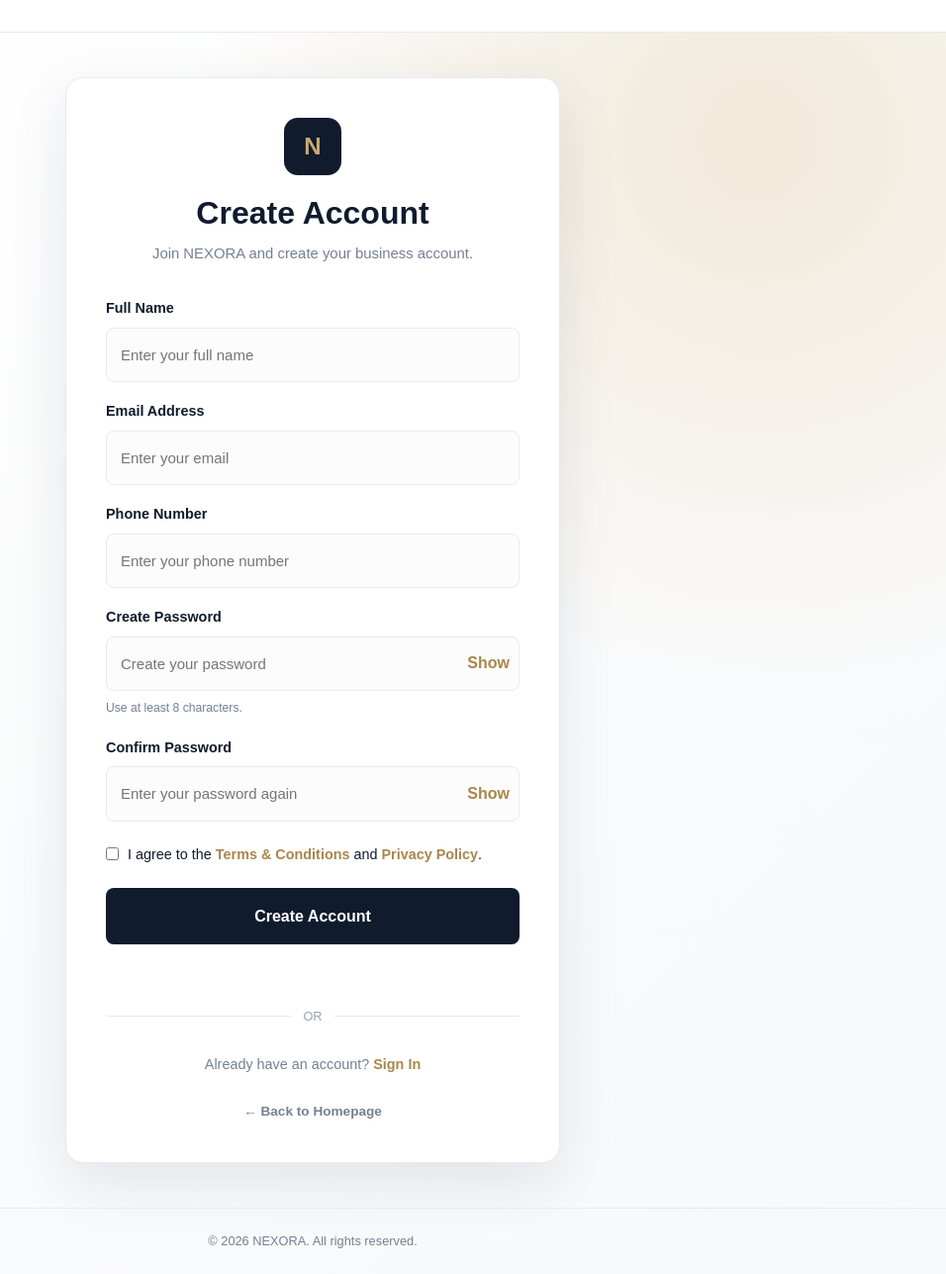
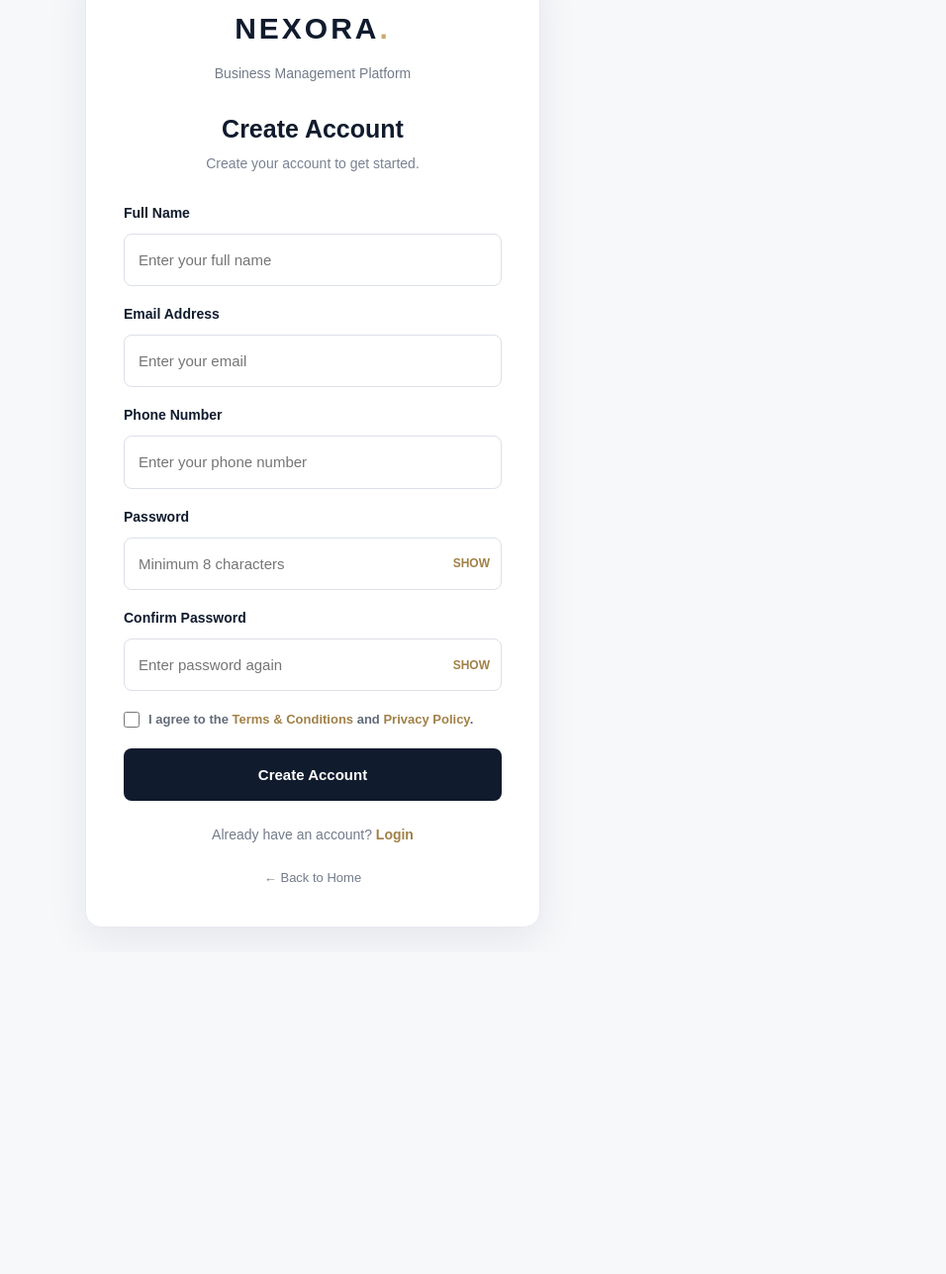
Before and after one commit to nmd216129-coder/NEXORA-BUSINESS-WEBSITE, a plain HTML site: page register.html in a window 1280 px wide. Shown: the part 61-1348 px from the top of the page at 99% size, without its empty margins (324-1280 px from the left). After the commit the page ends 1023 px from the top, so only its background shows below. Drawn offline with Linux system fonts and the light colour scheme.

Commit message:
Update register.html

```diff
--- a/register.html
+++ b/register.html
@@ -4,10 +4,8 @@
 <head>
   <meta charset="UTF-8">
   <meta name="viewport" content="width=device-width, initial-scale=1.0">
-
-  <title>Create Account | NEXORA Premium</title>
-  <meta name="description" content="Create your secure NEXORA business account.">
-  <meta name="theme-color" content="#101b2d">
+  <meta name="description" content="Create your NEXORA account.">
+  <title>Create Account | NEXORA</title>
 
   <link rel="stylesheet" href="style.css">
 
@@ -17,101 +15,87 @@
     }
 
     body {
+      margin: 0;
       min-height: 100vh;
-      margin: 0;
-      background:
-        radial-gradient(circle at 85% 15%, #f1e9d9 0, transparent 35%),
-        linear-gradient(135deg, #ffffff, #f7f8fa);
+      background: #f7f8fa;
+      color: #101b2d;
+      font-family: Arial, sans-serif;
       display: flex;
-      flex-direction: column;
-      font-family: Arial, sans-serif;
+      align-items: center;
+      justify-content: center;
+      padding: 25px 15px;
     }
 
-    .register-header {
-      padding: 22px 5%;
-      border-bottom: 1px solid #e7eaf0;
-      background: #ffffff;
+    .register-container {
+      width: 100%;
+      max-width: 460px;
+      background: #fff;
+      padding: 38px;
+      border: 1px solid #e8eaf0;
+      border-radius: 16px;
+      box-shadow: 0 12px 40px rgba(16, 27, 45, 0.08);
     }
 
-    .register-header .logo {
-      font-size: 1.8rem;
-      text-decoration: none;
-      font-weight: 800;
-      color: #101b2d;
+    .brand {
+      text-align: center;
+      margin-bottom: 28px;
     }
 
-    .register-header .logo span {
+    .brand a {
+      color: #101b2d;
+      font-size: 30px;
+      font-weight: 800;
+      letter-spacing: 3px;
+      text-decoration: none;
+    }
+
+    .brand span {
       color: #c9a96e;
     }
 
-    .register-main {
-      flex: 1;
-      display: grid;
-      place-items: center;
-      padding: 45px 18px;
+    .brand p {
+      color: #737b89;
+      font-size: 14px;
+      margin-top: 9px;
     }
 
-    .register-card {
-      width: 100%;
-      max-width: 500px;
-      background: #ffffff;
-      padding: 40px;
-      border: 1px solid #e7eaf0;
-      border-radius: 18px;
-      box-shadow: 0 20px 60px rgba(16,27,45,.10);
+    h1 {
+      font-size: 25px;
+      margin: 0 0 8px;
+      text-align: center;
     }
 
-    .register-brand {
+    .subtitle {
+      color: #7a8290;
+      font-size: 14px;
       text-align: center;
-      margin-bottom: 30px;
+      margin-bottom: 26px;
     }
 
-    .brand-mark {
-      width: 58px;
-      height: 58px;
-      display: grid;
-      place-items: center;
-      margin: 0 auto 18px;
-      background: #101b2d;
-      color: #c9a96e;
-      font-size: 1.5rem;
-      font-weight: 900;
-      border-radius: 14px;
+    .form-group {
+      margin-bottom: 17px;
     }
 
-    .register-brand h1 {
-      color: #101b2d;
-      font-size: 2rem;
-      margin-bottom: 9px;
+    label {
+      display: block;
+      font-size: 14px;
+      font-weight: 600;
+      margin-bottom: 8px;
     }
 
-    .register-brand p {
-      color: #748094;
-      font-size: .93rem;
+    input {
+      width: 100%;
+      padding: 13px 14px;
+      border: 1px solid #dce0e7;
+      border-radius: 8px;
+      outline: none;
+      font-size: 15px;
+      background: #fff;
     }
 
-    .register-form label {
-      display: block;
-      margin: 17px 0 7px;
-      color: #101b2d;
-      font-size: .9rem;
-      font-weight: 700;
-    }
-
-    .register-form input:not([type="checkbox"]) {
-      width: 100%;
-      padding: 14px;
-      border: 1px solid #e7eaf0;
-      border-radius: 8px;
-      outline: none;
-      color: #101b2d;
-      background: #fcfcfd;
-      font-size: 15px;
-    }
-
-    .register-form input:focus {
+    input:focus {
       border-color: #c9a96e;
-      box-shadow: 0 0 0 3px rgba(201,169,110,.12);
+      box-shadow: 0 0 0 3px rgba(201, 169, 110, 0.13);
     }
 
     .password-wrap {
@@ -119,131 +103,108 @@
     }
 
     .password-wrap input {
-      padding-right: 75px !important;
+      padding-right: 65px;
     }
 
-    .show-password {
+    .toggle-password {
       position: absolute;
-      right: 10px;
+      right: 12px;
       top: 50%;
       transform: translateY(-50%);
-      border: 0;
-      background: transparent;
-      color: #a8874c;
+      border: none;
+      background: none;
+      color: #a18148;
+      cursor: pointer;
+      font-size: 12px;
+      font-weight: 700;
+    }
+
+    .terms {
+      display: flex;
+      align-items: flex-start;
+      gap: 9px;
+      margin: 19px 0;
+      font-size: 13px;
+      color: #626b79;
+      line-height: 1.5;
+    }
+
+    .terms input {
+      width: 16px;
+      height: 16px;
+      margin-top: 2px;
+      flex-shrink: 0;
+    }
+
+    .terms a,
+    .login-link a {
+      color: #a18148;
+      font-weight: 600;
+      text-decoration: none;
+    }
+
+    .submit-btn {
+      width: 100%;
+      padding: 14px;
+      border: none;
+      border-radius: 8px;
+      background: #101b2d;
+      color: white;
+      font-size: 15px;
       font-weight: 700;
       cursor: pointer;
     }
 
-    .password-help {
-      display: block;
-      margin-top: 7px;
-      color: #748094;
-      font-size: .76rem;
+    .submit-btn:hover {
+      background: #1d304b;
     }
 
-    .terms-row {
-      display: flex;
-      align-items: flex-start;
-      gap: 9px;
-      margin: 22px 0;
-      color: #748094;
-      font-size: .83rem;
-      line-height: 1.6;
-    }
-
-    .terms-row input {
-      margin-top: 4px;
-      accent-color: #c9a96e;
-    }
-
-    .terms-row a {
-      color: #a8874c;
-      font-weight: 700;
-    }
-
-    .register-submit {
-      width: 100%;
-      border: 0;
-      padding: 15px;
-      border-radius: 8px;
-      background: #101b2d;
-      color: #ffffff;
-      font-weight: 700;
-      cursor: pointer;
-      transition: .3s;
-    }
-
-    .register-submit:hover {
-      background: #1b2b43;
-    }
-
-    .register-submit:disabled {
-      opacity: .65;
+    .submit-btn:disabled {
+      opacity: 0.6;
       cursor: not-allowed;
     }
 
-    .register-status {
-      margin-top: 15px;
-      min-height: 22px;
-      font-size: .85rem;
-      text-align: center;
+    #statusMessage {
+      display: none;
+      padding: 12px;
+      border-radius: 7px;
+      font-size: 13px;
       line-height: 1.5;
+      margin-bottom: 16px;
       overflow-wrap: anywhere;
     }
 
-    .register-divider {
-      display: flex;
-      align-items: center;
-      gap: 12px;
-      margin: 25px 0;
-      color: #9aa3b1;
-      font-size: .8rem;
+    #statusMessage.success {
+      display: block;
+      background: #eaf7ee;
+      color: #176b35;
     }
 
-    .register-divider::before,
-    .register-divider::after {
-      content: "";
-      height: 1px;
-      flex: 1;
-      background: #e7eaf0;
+    #statusMessage.error {
+      display: block;
+      background: #fff0f0;
+      color: #b42318;
     }
 
-    .login-text {
+    .login-link {
       text-align: center;
-      font-size: .9rem;
-      color: #748094;
-    }
-
-    .login-text a,
-    .back-home {
-      color: #a8874c;
-      font-weight: 700;
+      margin-top: 23px;
+      font-size: 14px;
+      color: #737b89;
     }
 
     .back-home {
       display: block;
       text-align: center;
-      margin-top: 24px;
-      color: #748094;
-      font-size: .85rem;
+      margin-top: 20px;
+      font-size: 13px;
+      color: #737b89;
       text-decoration: none;
     }
 
-    .register-footer {
-      text-align: center;
-      padding: 22px;
-      border-top: 1px solid #e7eaf0;
-      font-size: .8rem;
-      color: #748094;
-    }
-
-    @media(max-width: 480px) {
-      .register-card {
-        padding: 30px 22px;
-      }
-
-      .register-brand h1 {
-        font-size: 1.7rem;
+    @media (max-width: 480px) {
+      .register-container {
+        padding: 27px 20px;
       }
     }
   </style>
@@ -251,24 +212,21 @@
 
 <body>
 
-  <header class="register-header">
-    <a href="index.html" class="logo">
-      NEXORA<span>.</span>
-    </a>
-  </header>
+  <main class="register-container">
 
-  <main class="register-main">
+    <div class="brand">
+      <a href="index.html">NEXORA<span>.</span></a>
+      <p>Business Management Platform</p>
+    </div>
 
-    <section class="register-card">
+    <h1>Create Account</h1>
+    <p class="subtitle">Create your account to get started.</p>
 
-      <div class="register-brand">
-        <div class="brand-mark">N</div>
-        <h1>Create Account</h1>
-        <p>Join NEXORA and create your business account.</p>
-      </div>
+    <div id="statusMessage" role="status" aria-live="polite"></div>
 
-      <form class="register-form" id="registerForm">
+    <form id="registerForm">
 
+      <div class="form-group">
         <label for="fullName">Full Name</label>
         <input
           type="text"
@@ -278,282 +236,255 @@
           maxlength="80"
           required
         >
+      </div>
 
-        <label for="registerEmail">Email Address</label>
+      <div class="form-group">
+        <label for="email">Email Address</label>
         <input
           type="email"
-          id="registerEmail"
+          id="email"
           placeholder="Enter your email"
           autocomplete="email"
           required
         >
+      </div>
 
-        <label for="phoneNumber">Phone Number</label>
+      <div class="form-group">
+        <label for="phone">Phone Number</label>
         <input
           type="tel"
-          id="phoneNumber"
+          id="phone"
           placeholder="Enter your phone number"
           autocomplete="tel"
           maxlength="20"
           required
         >
+      </div>
 
-        <label for="registerPassword">Create Password</label>
-
+      <div class="form-group">
+        <label for="password">Password</label>
         <div class="password-wrap">
           <input
             type="password"
-            id="registerPassword"
-            placeholder="Create your password"
+            id="password"
+            placeholder="Minimum 8 characters"
             autocomplete="new-password"
             minlength="8"
             required
           >
-
           <button
             type="button"
-            class="show-password"
-            data-toggle="registerPassword"
-          >Show</button>
+            class="toggle-password"
+            data-target="password"
+          >SHOW</button>
         </div>
+      </div>
 
-        <small class="password-help">
-          Use at least 8 characters.
-        </small>
-
+      <div class="form-group">
         <label for="confirmPassword">Confirm Password</label>
-
         <div class="password-wrap">
           <input
             type="password"
             id="confirmPassword"
-            placeholder="Enter your password again"
+            placeholder="Enter password again"
             autocomplete="new-password"
-            minlength="8"
             required
           >
-
           <button
             type="button"
-            class="show-password"
-            data-toggle="confirmPassword"
-          >Show</button>
+            class="toggle-password"
+            data-target="confirmPassword"
+          >SHOW</button>
         </div>
+      </div>
 
-        <div class="terms-row">
-          <input
-            type="checkbox"
-            id="acceptTerms"
-            required
-          >
+      <label class="terms">
+        <input type="checkbox" id="agreeTerms" required>
+        <span>
+          I agree to the
+          <a href="terms.html">Terms & Conditions</a>
+          and
+          <a href="privacy.html">Privacy Policy</a>.
+        </span>
+      </label>
 
-          <label for="acceptTerms" style="margin:0;font-weight:400;">
-            I agree to the
-            <a href="terms.html">Terms & Conditions</a>
-            and
-            <a href="privacy.html">Privacy Policy</a>.
-          </label>
-        </div>
+      <button type="submit" class="submit-btn" id="registerBtn">
+        Create Account
+      </button>
 
-        <button
-          type="submit"
-          class="register-submit"
-          id="registerButton"
-        >
-          Create Account
-        </button>
+    </form>
 
-        <p
-          class="register-status"
-          id="registerStatus"
-          role="status"
-          aria-live="polite"
-        ></p>
+    <p class="login-link">
+      Already have an account?
+      <a href="login.html">Login</a>
+    </p>
 
-      </form>
+    <a href="index.html" class="back-home">
+      ← Back to Home
+    </a>
 
-      <div class="register-divider">OR</div>
-
-      <p class="login-text">
-        Already have an account?
-        <a href="login.html">Sign In</a>
-      </p>
-
-      <a href="index.html" class="back-home">
-        ← Back to Homepage
-      </a>
-
-    </section>
   </main>
 
-  <footer class="register-footer">
-    <p>
-      © <span id="currentYear"></span>
-      NEXORA. All rights reserved.
-    </p>
-  </footer>
-
   <script type="module">
-
-    import { auth } from "./firebase.js";
+    import { auth, db } from "./firebase.js";
 
     import {
       createUserWithEmailAndPassword,
       updateProfile
-    } from "https://www.gstatic.com/firebasejs/11.10.0/firebase-auth.js";
+    } from "https://www.gstatic.com/firebasejs/13.4.0/firebase-auth.js";
+
+    import {
+      doc,
+      setDoc,
+      serverTimestamp
+    } from "https://www.gstatic.com/firebasejs/13.4.0/firebase-firestore.js";
 
     const form = document.getElementById("registerForm");
-    const nameInput = document.getElementById("fullName");
-    const emailInput = document.getElementById("registerEmail");
-    const phoneInput = document.getElementById("phoneNumber");
-    const passwordInput = document.getElementById("registerPassword");
-    const confirmInput = document.getElementById("confirmPassword");
+    const registerBtn = document.getElementById("registerBtn");
+    const statusMessage = document.getElementById("statusMessage");
 
-    const termsInput = document.getElementById("acceptTerms");
-    const button = document.getElementById("registerButton");
-    const status = document.getElementById("registerStatus");
+    const fullName = document.getElementById("fullName");
+    const email = document.getElementById("email");
+    const phone = document.getElementById("phone");
+    const password = document.getElementById("password");
+    const confirmPassword = document.getElementById("confirmPassword");
+    const agreeTerms = document.getElementById("agreeTerms");
 
-    document.getElementById("currentYear").textContent =
-      new Date().getFullYear();
-
-    function showMessage(message, color = "#c0392b") {
-      status.textContent = message;
-      status.style.color = color;
+    function showMessage(message, type) {
+      statusMessage.textContent = message;
+      statusMessage.className = type;
     }
 
-    // Show / Hide password
-    document.querySelectorAll("[data-toggle]").forEach(toggle => {
-      toggle.addEventListener("click", () => {
-        const input = document.getElementById(toggle.dataset.toggle);
-        const isHidden = input.type === "password";
+    document.querySelectorAll(".toggle-password").forEach(button => {
+      button.addEventListener("click", () => {
+        const field = document.getElementById(button.dataset.target);
 
-        input.type = isHidden ? "text" : "password";
-        toggle.textContent = isHidden ? "Hide" : "Show";
+        if (field.type === "password") {
+          field.type = "text";
+          button.textContent = "HIDE";
+        } else {
+          field.type = "password";
+          button.textContent = "SHOW";
+        }
       });
     });
 
-    // Firebase error messages
-    function getErrorMessage(code) {
+    function getFirebaseError(error) {
       const messages = {
         "auth/email-already-in-use":
-          "This email already has an account. Please sign in.",
-
+          "This email address already has an account.",
         "auth/invalid-email":
           "Please enter a valid email address.",
-
         "auth/weak-password":
-          "Your password is too weak. Use at least 8 characters.",
-
+          "Please choose a stronger password.",
+        "auth/api-key-not-valid":
+          "Firebase API key is invalid. Check your Firebase configuration.",
         "auth/operation-not-allowed":
-          "Email/Password registration is disabled in Firebase.",
-
+          "Email/Password Authentication is not enabled in Firebase.",
         "auth/network-request-failed":
           "Network error. Please check your internet connection.",
-
         "auth/too-many-requests":
-          "Too many attempts. Please try again later.",
-
-        "auth/unauthorized-domain":
-          "This website domain is not authorized in Firebase.",
-
-        "auth/invalid-api-key":
-          "Firebase API key is invalid. Check firebase.js.",
-
-        "auth/configuration-not-found":
-          "Firebase Authentication configuration is missing."
+          "Too many attempts. Please try again later."
       };
 
-      return messages[code] ||
-        "Registration failed. Firebase error: " + (code || "unknown");
+      return messages[error.code] ||
+        "Registration failed: " + error.message;
     }
 
-    // Create Firebase account
     form.addEventListener("submit", async (event) => {
-
       event.preventDefault();
 
-      const name = nameInput.value.trim();
-      const email = emailInput.value.trim().toLowerCase();
-      const phone = phoneInput.value.trim();
-      const password = passwordInput.value;
-      const confirmPassword = confirmInput.value;
+      const nameValue = fullName.value.trim();
+      const emailValue = email.value.trim().toLowerCase();
+      const phoneValue = phone.value.trim();
+      const passwordValue = password.value;
+      const confirmValue = confirmPassword.value;
 
-      if (name.length < 2) {
-        showMessage("Please enter your full name.");
+      statusMessage.className = "";
+      statusMessage.textContent = "";
+
+      if (nameValue.length < 2) {
+        showMessage("Please enter your full name.", "error");
         return;
       }
 
-      if (!phone) {
-        showMessage("Please enter your phone number.");
+      if (!/^\+?[0-9\s()-]{7,20}$/.test(phoneValue)) {
+        showMessage("Please enter a valid phone number.", "error");
         return;
       }
 
-      if (password.length < 8) {
-        showMessage("Password must contain at least 8 characters.");
+      if (passwordValue.length < 8) {
+        showMessage("Password must be at least 8 characters.", "error");
         return;
       }
 
-      if (password !== confirmPassword) {
-        showMessage("Passwords do not match.");
+      if (passwordValue !== confirmValue) {
+        showMessage("Passwords do not match.", "error");
         return;
       }
 
-      if (!termsInput.checked) {
-        showMessage("Please accept the Terms & Conditions.");
+      if (!agreeTerms.checked) {
+        showMessage("Please accept the Terms & Conditions.", "error");
         return;
       }
 
-      button.disabled = true;
-      button.textContent = "Creating Account...";
+      registerBtn.disabled = true;
+      registerBtn.textContent = "Creating Account...";
 
-      showMessage(
-        "Creating your account. Please wait...",
-        "#748094"
-      );
+      let createdUser = null;
 
       try {
-
-        const result = await createUserWithEmailAndPassword(
+        // Create Firebase Authentication account
+        const credential = await createUserWithEmailAndPassword(
           auth,
-          email,
-          password
+          emailValue,
+          passwordValue
         );
 
-        // Save user's name to Firebase Authentication profile
-        try {
-          await updateProfile(result.user, {
-            displayName: name
-          });
-        } catch (profileError) {
-          console.error("Profile update error:", profileError);
-        }
+        createdUser = credential.user;
+
+        // Save the user's display name
+        await updateProfile(createdUser, {
+          displayName: nameValue
+        });
+
+        // Save user information in Firestore
+        await setDoc(doc(db, "users", createdUser.uid), {
+          uid: createdUser.uid,
+          fullName: nameValue,
+          email: emailValue,
+          phone: phoneValue,
+          role: "user",
+          createdAt: serverTimestamp()
+        });
 
         showMessage(
-          "Your NEXORA account has been created successfully!",
-          "#18864b"
+          "Account created successfully! Redirecting to login...",
+          "success"
         );
 
         form.reset();
 
         setTimeout(() => {
           window.location.href = "login.html";
-        }, 2000);
+        }, 1800);
 
       } catch (error) {
 
-        console.error("Firebase registration error:", error);
-
-        showMessage(getErrorMessage(error.code));
+        if (createdUser) {
+          showMessage(
+            "Your Authentication account was created, but saving your profile in Firestore failed. Do not register again. Check Firestore permissions and contact support.",
+            "error"
+          );
+        } else {
+          showMessage(getFirebaseError(error), "error");
+        }
 
       } finally {
-
-        button.disabled = false;
-        button.textContent = "Create Account";
-
+        registerBtn.disabled = false;
+        registerBtn.textContent = "Create Account";
       }
-
     });
-
   </script>
 
 </body>
```
